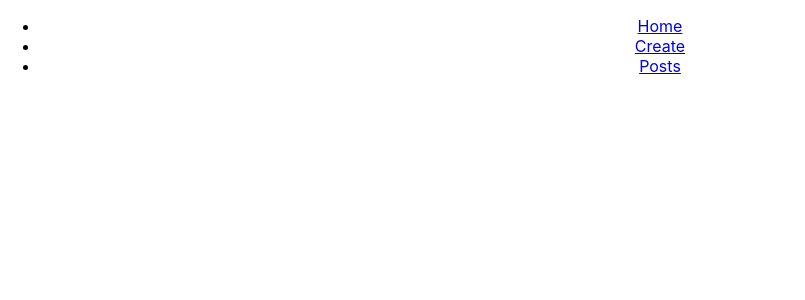
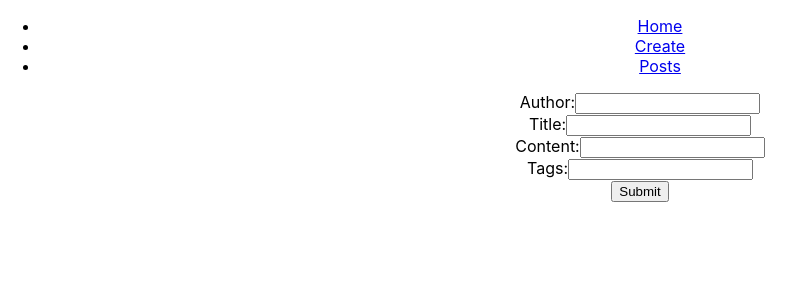
Before and after one commit to LindokuhleDlamini/React-App, a React (Create React App) app: page /edit in a window 1280 px wide. Shown: the top 300 px of the page, without its empty margins (0-805 px from the left). Built offline with nearby package versions, Linux system fonts and the light colour scheme; no server answers.

Commit message:
added a edit posts component

```diff
--- a/package.json
+++ b/package.json
@@ -3,9 +3,11 @@
   "version": "0.1.0",
   "private": true,
   "dependencies": {
+    "js-yaml": "^3.13.1",
     "moment": "^2.24.0",
     "react": "^16.8.6",
     "react-dom": "^16.8.6",
+    "react-router": "^5.0.1",
     "react-router-dom": "^5.0.0",
     "react-scripts": "2.1.8"
   },
--- a/src/App.js
+++ b/src/App.js
@@ -1,18 +1,16 @@
 import React, { Component } from 'react';
-import { BrowserRouter as Router, NavLink } from 'react-router-dom';
-import Route from 'react-router-dom/Route';
-import Moment from 'moment';
-
+import { BrowserRouter as Router, Link, Route } from 'react-router-dom';
 import PostService from './post-service.js';
 import CreatePost from './create-post.js';
+import EditPost from './edit-post.js';
 import Post from './post.js';
-import RemoveTags from './post.helper.js';
+import Posts from './posts.js';
 import './App.css';
 
 class App extends Component {
 
   constructor() {
-    super()
+    super();
     this.state = {
       posts: [],
       post: {
@@ -23,14 +21,8 @@ class App extends Component {
         permalink: '',
         tags: [],
         title: '',
-      },
+      }
     };
-  }
-
-  getPost = async (event) => {
-    PostService.getPost(event.target.id)
-    .then(res => this.setState({post: res}))
-    .catch(err => console.log(err));
   }
 
   componentDidMount() {
@@ -39,23 +31,14 @@ class App extends Component {
     .catch(err => console.log(err));
   };
 
-  createPostContent = () => {
-    let posts = this.state.posts;
-    let postContent = [];
-    let headers = [];
-    let body = [];
-    let links = [];
-    Moment.locale('en');
-    for(let x = 0; x < posts.length; x++) {
-      headers.push(<h4>{posts[x].title} by {posts[x].author} on {Moment(posts[x].date).format('LLLL')}</h4>);
-      body.push(<p>{RemoveTags(posts[x].body.slice(0, 110)) + '...'}</p>);
-      links.push(<NavLink  to="/post" id = {posts[x]._id} onClick={this.getPost.bind(this)}>View</NavLink>);
-    }
-
-    for(let i = 0; i < posts.length; i++) {
-      postContent.push(<div key={posts[i]._id}>{headers[i]}{body[i]}{links[i]}</div>);
-    }
-    return postContent;
+  getPost = async (event) => {
+    PostService.getPost(event.target.id)
+    .then(res => {
+      this.setState({
+        post: res
+      })
+    })
+    .catch(err => console.log(err));
   };
 
   render() {
@@ -64,29 +47,32 @@ class App extends Component {
           <div className="App">
             <ul>
               <li>
-                <NavLink to="/" exact >Home</NavLink>
+                <Link to="/" exact="true" >Home</Link>
               </li>
               <li>
-                <NavLink to="/create" exact >Create</NavLink>
+                <Link to="/create" exact="true" >Create</Link>
               </li>
               <li>
-                <NavLink to="/posts" exact >Posts</NavLink>
+                <Link to="/posts" exact="true" >Posts</Link>
               </li>
             </ul>
 
             <Route path="/" exact strict render={() => {
               return (<h1>Welcome</h1>);
             }}/>
-
-            <Route path="/create" exact strict component={CreatePost}/>
+            <Route path="/create" exact strict component={CreatePost}></Route>
 
             <Route path="/posts" exact strict render={() => {
-              return this.createPostContent();
-            }}/>
+              return (<Posts posts={this.state.posts} handler={this.getPost} />)
+            }}></Route>
+
+            <Route path="/edit" exact strict render={() => {
+              return (<EditPost post={this.state.post}/>);
+            }} ></Route>
 
             <Route path="/post" exact strict render={() => {
               return (<Post post={this.state.post} />)
-            }}/>
+            }}></Route>
 
           </div>
         </Router>
--- a/src/create-post.js
+++ b/src/create-post.js
@@ -1,46 +1,49 @@
-import React, { Component } from 'react';
+import React from 'react';
 import PostService from './post-service.js';
 
-class CreatePost extends Component {
-    state = {
-        responseToPost: ''
-    }
-
-    handleSubmit = async event => {
-        event.preventDefault();
-        var post = {
-          author: this.refs.author.value,
-          title: this.refs.title.value,
-          content: this.refs.content.value,
-          tags: this.refs.tags.value
-        };
-
-        PostService.createPost(post)
-        .then((res) => this.setState({ responseToPost: res}));
-    }
-
-    render() {
+const CreatePost = () => {
     return (
         <div className="createPost">
-                <form onSubmit= {this.handleSubmit}>
-                    Author:
-                    <input type = "text" ref= "author"/>
+            <form onSubmit={handleSubmit}>
+                <label>Author:</label>
+                <input type = "text" name="Author"/>
                 <br/>
-                    Title:
-                    <input type= "text" ref = "title"/>
+                <label>Title:</label>
+                <input type= "text" name="Title"/>
                 <br/>
-                    Content:
-                    <input type= "text" ref = "content"/>
+                <label>Content:</label>
+                <input type= "text" name="Content"/>
                 <br/>
-                    Tags:
-                    <input type= "text" ref = "tags"/>
+                <label>Tags:</label>
+                <input type= "text" name="Tags"/>
                 <br/>
                 <input type="submit" value="Submit"/>
             </form>
-                <p>{this.state.responseToPost}</p>
         </div>
     );
 }
+
+const handleSubmit = (event) => {
+    event.preventDefault();
+    var post = {
+        author: event.target.children.Author.value,
+        title: event.target.children.Title.value,
+        content: event.target.children.Content.value,
+        tags: event.target.children.Tags.value
+    };
+    reset(event);
+
+    PostService.createPost(post)
+    .then((res) => {
+        alert(`New Post ${res.title} has been created by ${res.author}`);
+    });
+}
+
+const reset = (event) => {
+    event.target.children.Author.value = "";
+    event.target.children.Title.value = "";
+    event.target.children.Content.value = "";
+    event.target.children.Tags.value = "";
 }
 
 export default CreatePost;
--- /dev/null
+++ b/src/edit-post.js
@@ -0,0 +1,43 @@
+import React from 'react';
+import PostService from './post-service.js';
+
+const EditPost = (props) => {
+    return (
+        <div className="editPost">
+            <form id={props.post._id} onSubmit={submitEditedPost}>
+                <label>Author:</label>
+                <input type="text" name="Author" defaultValue={props.post.author}/>
+                <br/>
+                <label>Title:</label>
+                <input type="text" name="Title" defaultValue={props.post.title}/>
+                <br/>
+                <label>Content:</label>
+                <input type="text" name="Content" defaultValue={props.post.body}/>
+                <br/>
+                <label>Tags:</label>
+                <input type="text" name="Tags" defaultValue={props.post.tags.join(", ")}/>
+                <br/>
+                <input type="submit" value="Submit"/>
+            </form>
+        </div>
+    );
+}
+
+const submitEditedPost = (event) => {
+    event.preventDefault();
+    const postId = event.target.id;
+    const editedPost = {
+        author: event.target.children.Author.value,
+        title: event.target.children.Title.value,
+        content: event.target.children.Content.value,
+        tags: event.target.children.Tags.value,
+    }
+
+    PostService.updatePost(postId, editedPost)
+    .then((res) => {
+        alert(`Post ${res._id} has been updated`);
+        window.location = 'index.js'
+    })
+}
+
+export default EditPost;
--- /dev/null
+++ b/src/posts.js
@@ -0,0 +1,51 @@
+import React from 'react';
+import { Link } from 'react-router-dom';
+import Moment from 'moment';
+import RemoveTags from './post.helper.js';
+import './App.css';
+
+const Posts = (props) => {
+    return (
+        getPosts(props)
+    );
+};
+
+const getPosts = (props) => {
+    let posts = [];
+
+    props.posts.map((post) => {
+        posts.push(
+            <div key={post._id}>
+                {getPostHeader(post)}
+                {getPostBody(post)}
+                {getPostLink(post, props.handler)}
+            </div>
+        );
+    });
+
+    return posts;
+};
+
+const getPostHeader = (post) => {
+    Moment.locale('en');
+    return (
+        <h4>{post.title} by {post.author} on {Moment(post.date).format('LLLL')}</h4>
+    );
+};
+
+const getPostBody = (post) => {
+    return(
+        <p>{RemoveTags(post.body.slice(0, 110)) + '...'}</p>
+    );
+};
+
+const getPostLink = (post, clickHandler) => {
+    return(
+        <div>
+            <Link to='/post' id={post._id} onClick={clickHandler.bind(this)}>View</Link><br />
+            <Link to='/edit' id={post._id} onClick={clickHandler.bind(this)}>Edit</Link>
+        </div>
+    );
+};
+
+export default Posts;
```
Also changed, not shown: 2 other files (tests, documents, lock files or other folders). Lines whose indentation alone changed are shown as unchanged.
